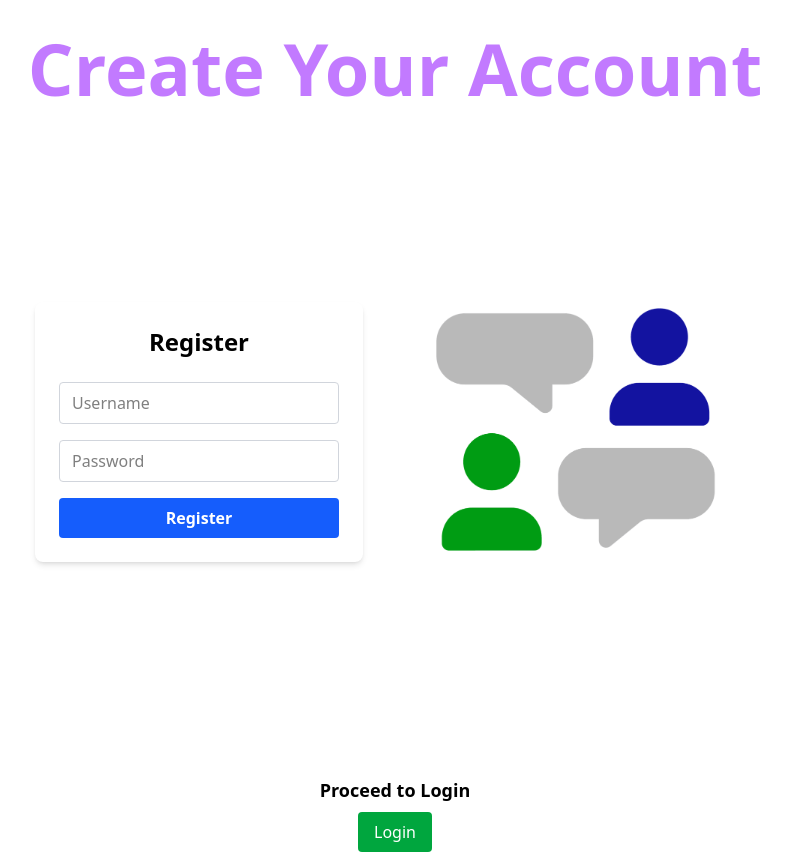
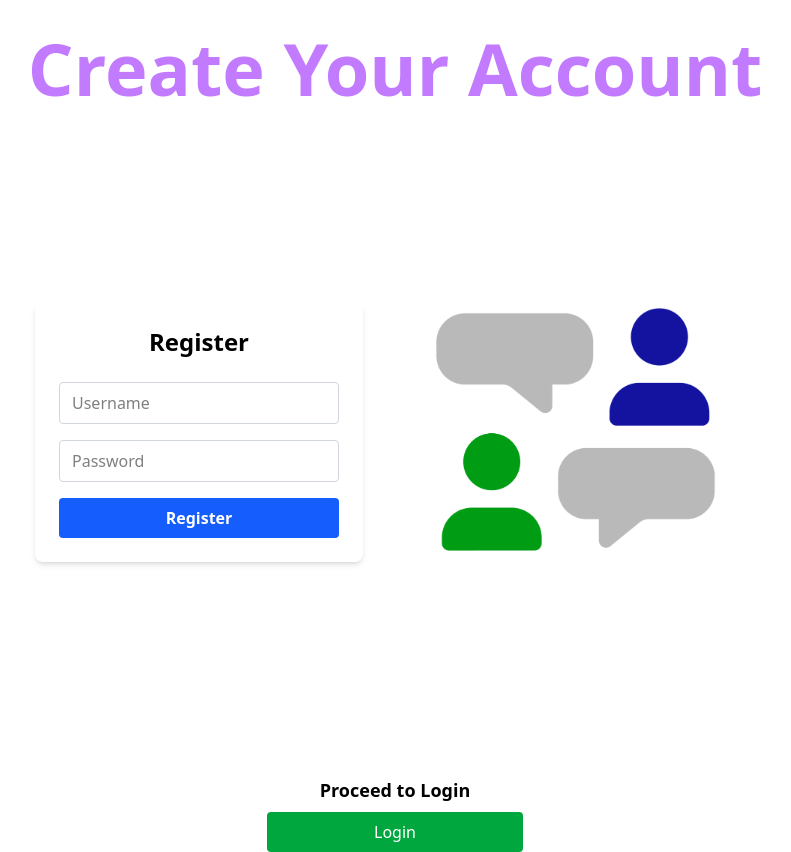
Before and after one commit to SiyaShikha/ShareChat-CS-Frontend, a React (Vite) app: page /register in a window 1280 px wide. Shown: the whole page, without its empty margins (245-1036 px from the left). Built offline with nearby package versions, Linux system fonts and the light colour scheme.

Commit message:
improves css

```diff
--- a/src/pages/HomePage.tsx
+++ b/src/pages/HomePage.tsx
@@ -13,12 +13,10 @@ export default function HomePage() {
       </header>
 
       <main className="mb-8 max-w-3xl mx-auto p-4 sm:p-6 flex flex-col md:flex-row justify-between items-center gap-8">
-        {/* Left column - Form */}
         <div className="flex-1 w-full md:w-1/2">
           <LoginForm />
         </div>
 
-        {/* Right column - Image */}
         <div className="w-full md:w-1/2 flex justify-center mt-8 md:mt-0">
           <div className="flex-1 w-32 h-48 sm:w-48 sm:h-72 md:w-80 md:h-140 chat-girl"></div>
         </div>
@@ -28,7 +26,7 @@ export default function HomePage() {
         <div className="text-center mt-10">
           <p className="text-lg font-semibold">New to ShareChat?</p>
           <button
-            className="mt-2 px-4 py-2 bg-green-600 text-white rounded"
+            className="min-w-3xs mt-2 px-4 py-2 bg-green-600 hover:bg-green-700 text-white rounded"
             onClick={() => navigate("/register")}
           >
             Register
--- a/src/pages/RegisterPage.tsx
+++ b/src/pages/RegisterPage.tsx
@@ -12,12 +12,10 @@ export default function RegisterPage() {
       </header>
 
       <main className="mb-8 max-w-3xl mx-auto p-4 sm:p-6 flex flex-col md:flex-row justify-between items-center gap-8">
-        {/* Left column - Form */}
         <div className="flex-1 w-full md:w-1/2">
           <RegisterForm />
         </div>
 
-        {/* Right column - Image */}
         <div className="w-full md:w-1/2 flex justify-center mt-8 md:mt-0">
           <div className="flex-1 w-32 h-48 sm:w-48 sm:h-72 md:w-80 md:h-140 chat-bg"></div>
         </div>
@@ -27,7 +25,7 @@ export default function RegisterPage() {
         <div className="text-center mt-10">
           <p className="text-lg font-semibold">Proceed to Login</p>
           <button
-            className="mt-2 px-4 py-2 bg-green-600 text-white rounded"
+            className="min-w-3xs mt-2 px-4 py-2 bg-green-600 hover:bg-green-700 text-white rounded"
             onClick={() => navigate("/login")}
           >
             Login
```
